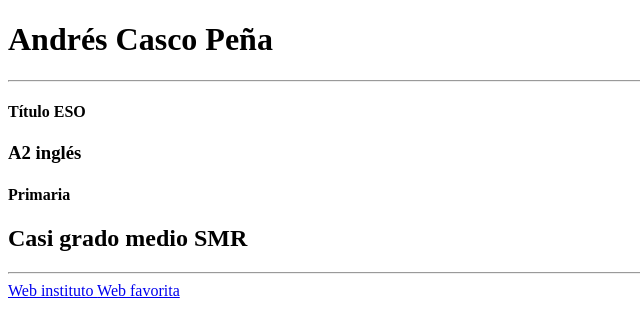
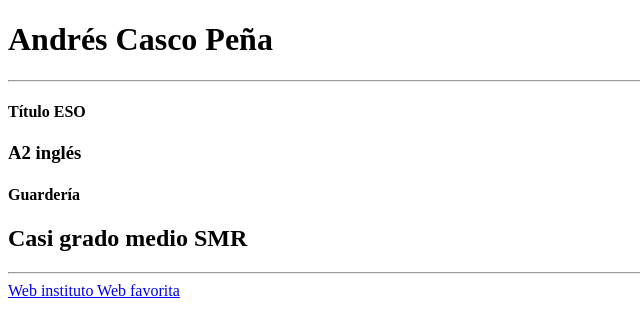
Before and after one commit to 10485173/test1, a plain HTML site: page index.html in a window 1280 px wide. Shown: the full height of the page, 0-640 px from the left. Drawn offline with Linux system fonts and the light colour scheme.

Commit message:
Cambio primaria por guardería

```diff
--- a/index.html
+++ b/index.html
@@ -10,7 +10,7 @@
 <hr>
 <h4>Título ESO</h4>
 <h3>A2 inglés</h3>
-<h4>Primaria</h4>
+<h4>Guardería</h4>
 <h2>Casi grado medio SMR</h2>
 <hr>
 <a href="https://mestreacasa.gva.es/web/ieselgrao" target="_blank">Web instituto
```
Also changed, not shown: style.css (added).
